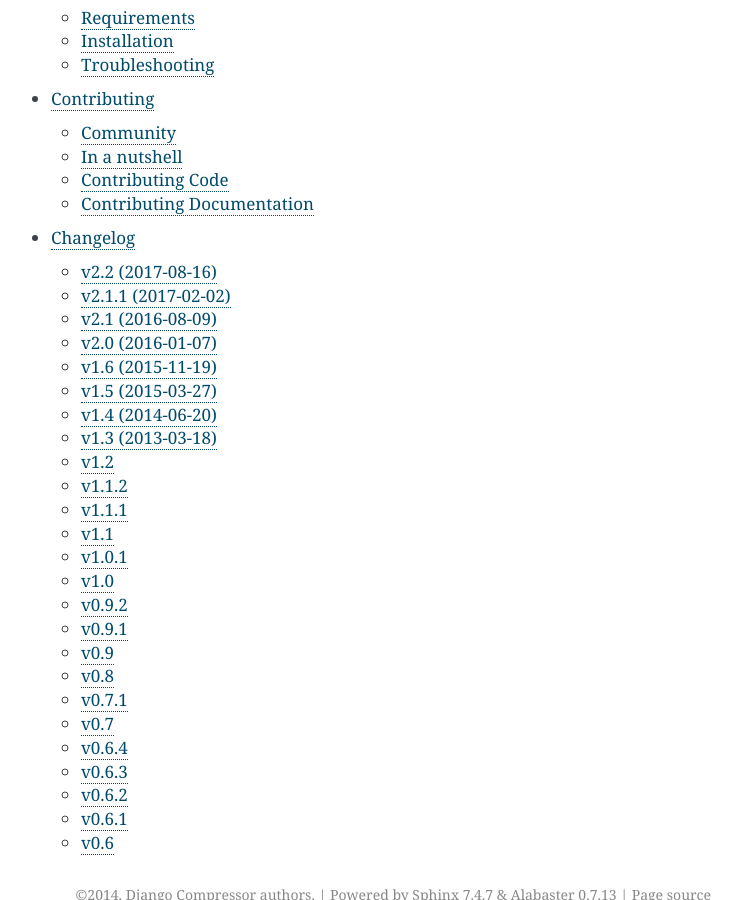
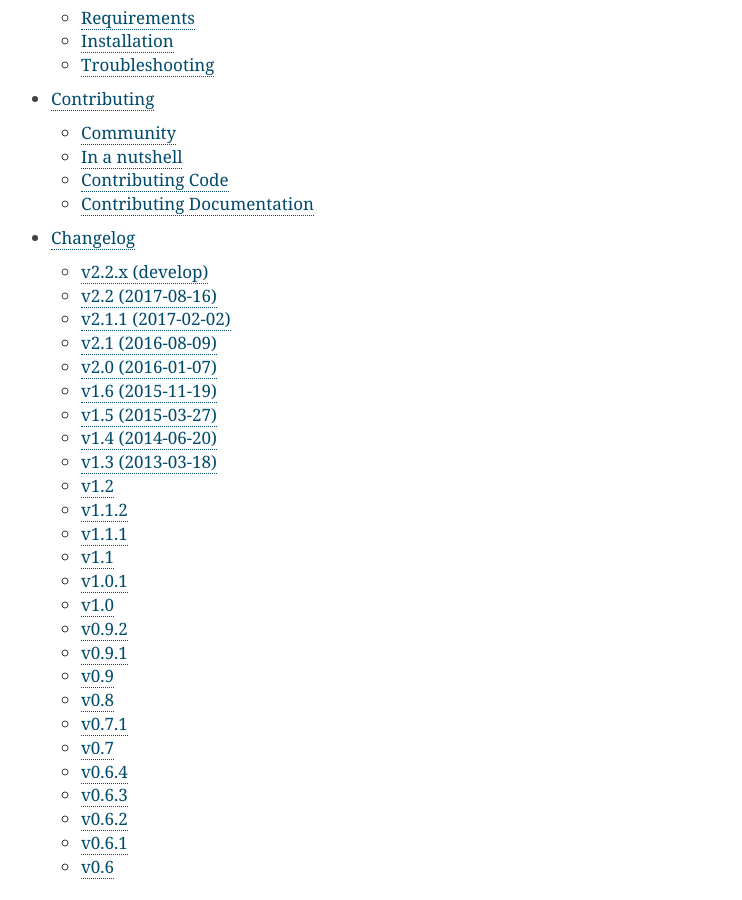
Before and after one commit to django-compressor/django-compressor, a Sphinx documentation site: the page built from docs/index.txt, in a window 1280 px wide and 900 px high, scrolled down 1766 px. Shown: the whole window, without its empty margins (399-1141 px from the left). Built offline with Sphinx 7.4.7, drawn with Linux system fonts in a browser that asks for light colours.

Commit message:
changes for next version

```diff
--- a/docs/changelog.txt
+++ b/docs/changelog.txt
@@ -1,5 +1,11 @@
 Changelog
 =========
+
+v2.2.x (develop)
+----------------
+
+- Allow the mixed use of JS/CSS in Sekizai's templatetags `{% addtoblock "js" %}` and `{% addtoblock "css" %}`.
+
 
 v2.2 (2017-08-16)
 -------------------
```
